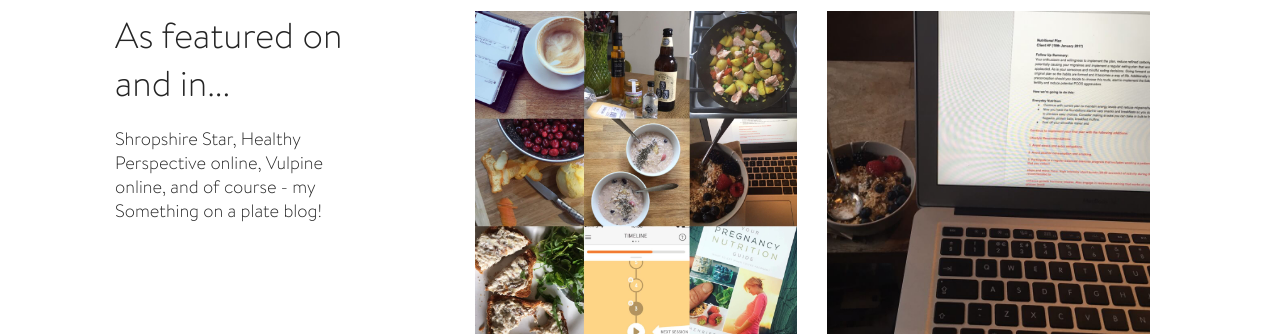
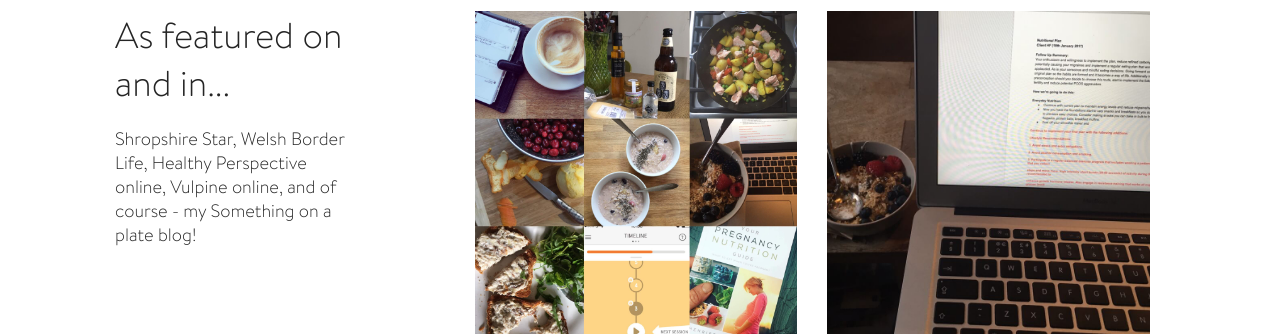
Before and after one commit to craighjones/Something-on-a-plate, a website: page index.html in a window 1280 px wide. Shown: the part 1520-1856 px from the top of the page. Drawn offline with Linux system fonts and the light colour scheme; files whose address does not match are found by name.

Commit message:
Homepage change
homepage change

```diff
--- a/index.html
+++ b/index.html
@@ -171,7 +171,7 @@
       <div class="row">
         <div class="news__title">
           <h2>As featured on and in...</h2>
-          <p>Shropshire Star, Healthy Perspective online, Vulpine online, and of course - my Something on a plate blog!</p>
+          <p>Shropshire Star, Welsh Border Life, Healthy Perspective online, Vulpine online, and of course - my Something on a plate blog!</p>
         </div>
         <div class="news__posts">
           <div class="news__post">
```
